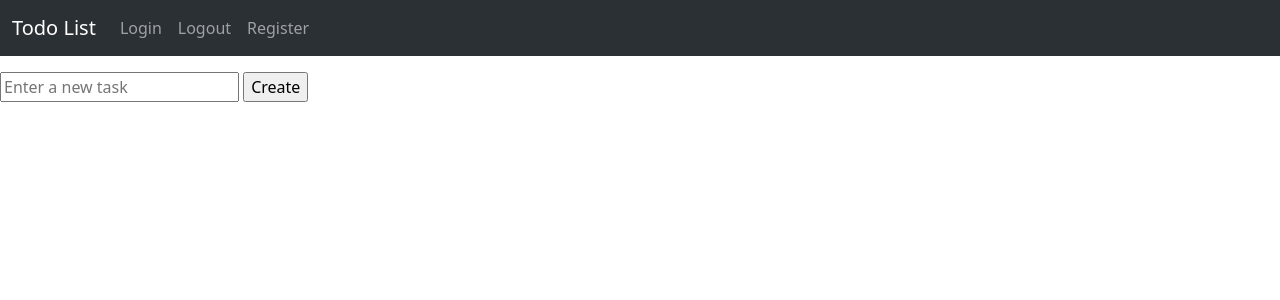
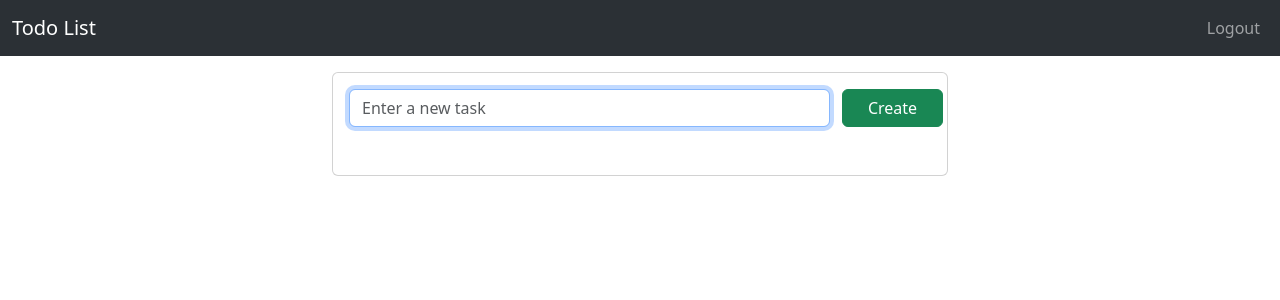
Before and after one commit to samlo12/todo-list-with-php, a PHP site: page /home.php in a window 1280 px wide. Shown: the top 300 px of the page. Run offline with PHP 8.4, Linux system fonts and the light colour scheme; the visitor is signed in with stand-in values (Sample User, id 1); data that the repository does not hold is empty; a stand-in replaces the project's code that opens the database connection.

Commit message:
add bootstrap styling

```diff
--- a/boilerplate/header.php
+++ b/boilerplate/header.php
@@ -19,17 +19,28 @@
             </button>
             <div class="collapse navbar-collapse" id="navbarNav">
                 <ul class="navbar-nav w-100">
-                    <li class="nav-item">
-                        <a class="nav-link" href="/todo-list/login.php">Login</a>
-                    </li>
-                    <li class="nav-item">
-                        <a class="nav-link" href="/todo-list/logout.php">Logout</a>
-                    </li>
-                    <li class="nav-item">
-                        <a class="nav-link" href="/todo-list/register.php">Register</a>
-                    </li>
                     <?php
                     session_start();
+                    if (!isset($_SESSION['id'])) {
+                        echo "
+                        <li class='nav-item ms-auto'>
+                            <a class='nav-link' href='/todo-list/login.php'>Login</a>
+                        </li>
+                        <li class='nav-item'>
+                            <a class='nav-link' href='/todo-list/register.php'>Register</a>
+                        </li>
+                        ";
+                    } else {
+                        echo "
+                            <li class='nav-item ms-auto'>
+                                <a class='nav-link' href='/todo-list/logout.php'>Logout</a>
+                            </li>
+                        ";
+                    }
+                    ?>
+
+                    <?php
+
                     if (isset($_SESSION['id'])) {
                         require "database.php";
                         $userId = $_SESSION["id"];
@@ -39,7 +50,7 @@
                         while ($row = $result->fetch_assoc()) {
                             $username = $row['username'];
                             echo "
-                            <li class='nav-item nav-link ms-auto'>
+                            <li class='nav-item nav-link'>
                                 $username
                             </li>
                             ";
--- a/home.php
+++ b/home.php
@@ -7,7 +7,8 @@ if (!isset($_SESSION["loggedin"]) || $_SESSION["loggedin"] !== true) {
 }
 ?>
 
-<div>
+<div class="container w-50">
+    <div class="card p-3">
         <?php
         require "database.php";
         if ($_SERVER["REQUEST_METHOD"] == "POST" && isset($_POST['create'])) {
@@ -30,9 +31,11 @@ VALUES ('$task', false, '$userId')";
         $result = $conn->query($sql);
         ?>
 
-    <form action="home.php" method="POST">
-        <input type="text" name="todo" id="todo" placeholder="Enter a new task">
-        <input type="submit" name="create" value="Create">
+        <form class="row mb-3" action="home.php" method="POST">
+            <div class="col-10">
+                <input autofocus type="text" class="form-control" name="todo" id="todo" placeholder="Enter a new task">
+            </div>
+            <input class="col-2 btn btn-success" type="submit" name="create" value="Create">
         </form>
         <ul>
             <?php
@@ -40,18 +43,31 @@ VALUES ('$task', false, '$userId')";
                 // output data of each row
                 while ($row = $result->fetch_assoc()) {
                     $id = $row['id'];
-                echo "<li class='task'>";
-                echo "<span class='text'>{$row['task']}</span>";
+                    echo "<li class='my-3'>";
+                    echo "<div class='row task'>";
+                    echo "<span class='text col-8'>{$row['task']}</span>";
             ?>
-                <button class="editBtn">Edit</button>
-
-                <form class="hide" action="edit.php" method="POST">
+                    <div class="col-2">
+                        <button class="editBtn btn btn-primary w-100">Edit</button>
+                    </div>
+                    <form class="hide col-10" action="edit.php" method="POST">
                         <input type="hidden" name="id" value="<?php echo $id ?>">
-                    <input type="text" name="todo" id="todo" value="<?php echo $row['task'] ?>" placeholder="Task">
-                    <input type="submit" name="editContent" value="Edit">
+                        <div class="row">
+                            <div class="col-10">
+                                <input type="text" class="form-control" name="todo" id="todo" value="<?php echo $row['task'] ?>" placeholder="Task">
+                            </div>
+                            <div class="col-2">
+                                <input type="submit" class="btn btn-primary w-100" name="editContent" value="Ok">
+                            </div>
+                        </div>
                     </form>
             <?php
-                echo "<a href='delete.php?id=$id'>Delete</a>";
+                    echo "
+                    <div class='col-2'>
+                    <a class='btn btn-danger w-100' href='delete.php?id=$id'>Delete</a>
+                    </div>
+                    ";
+                    echo "</div>";
                     echo "</li>";
                 }
             };
@@ -62,4 +78,5 @@ VALUES ('$task', false, '$userId')";
         $conn->close();
         ?>
     </div>
+</div>
 <?php require_once "./boilerplate/footer.php" ?>
```
Also changed, not shown: login.php (+11 -8 lines), register.php (+11 -8 lines), README.md. Lines whose indentation alone changed are shown as unchanged.
